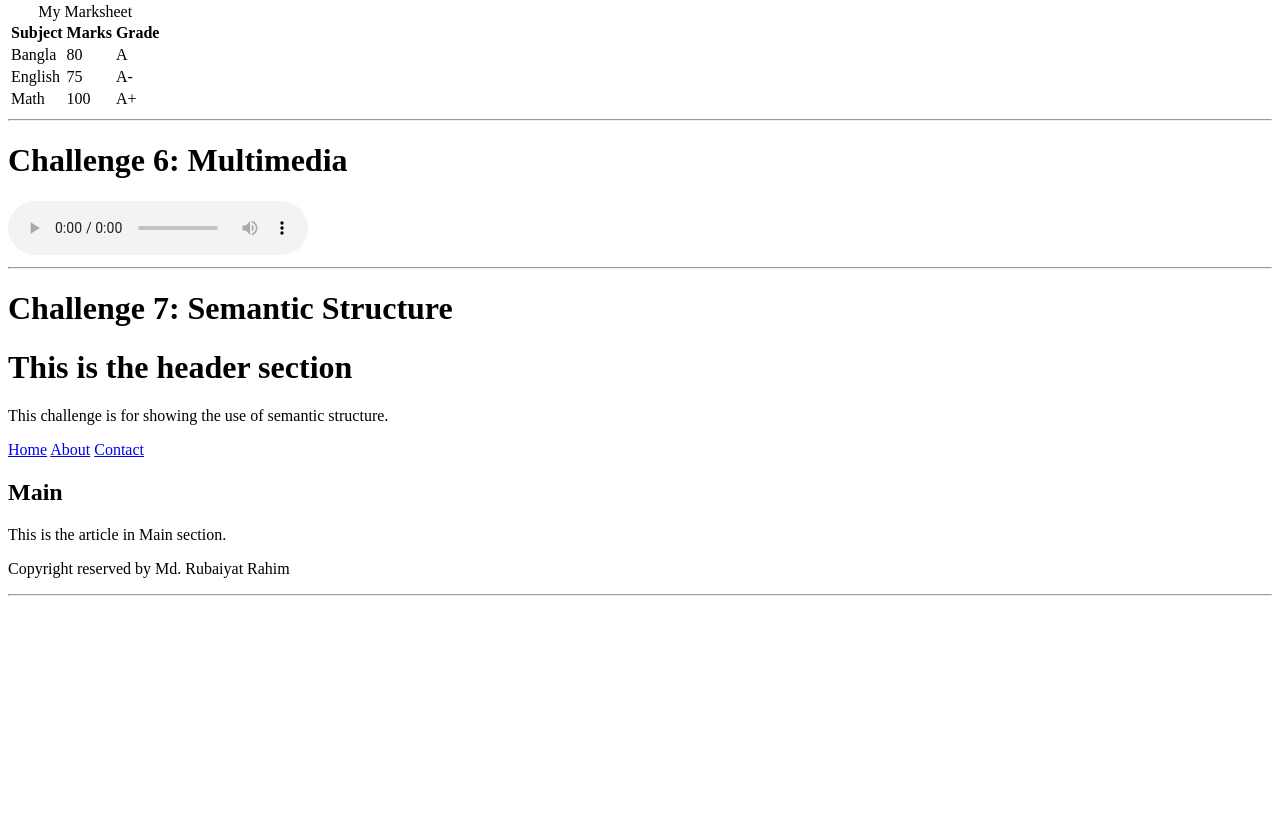
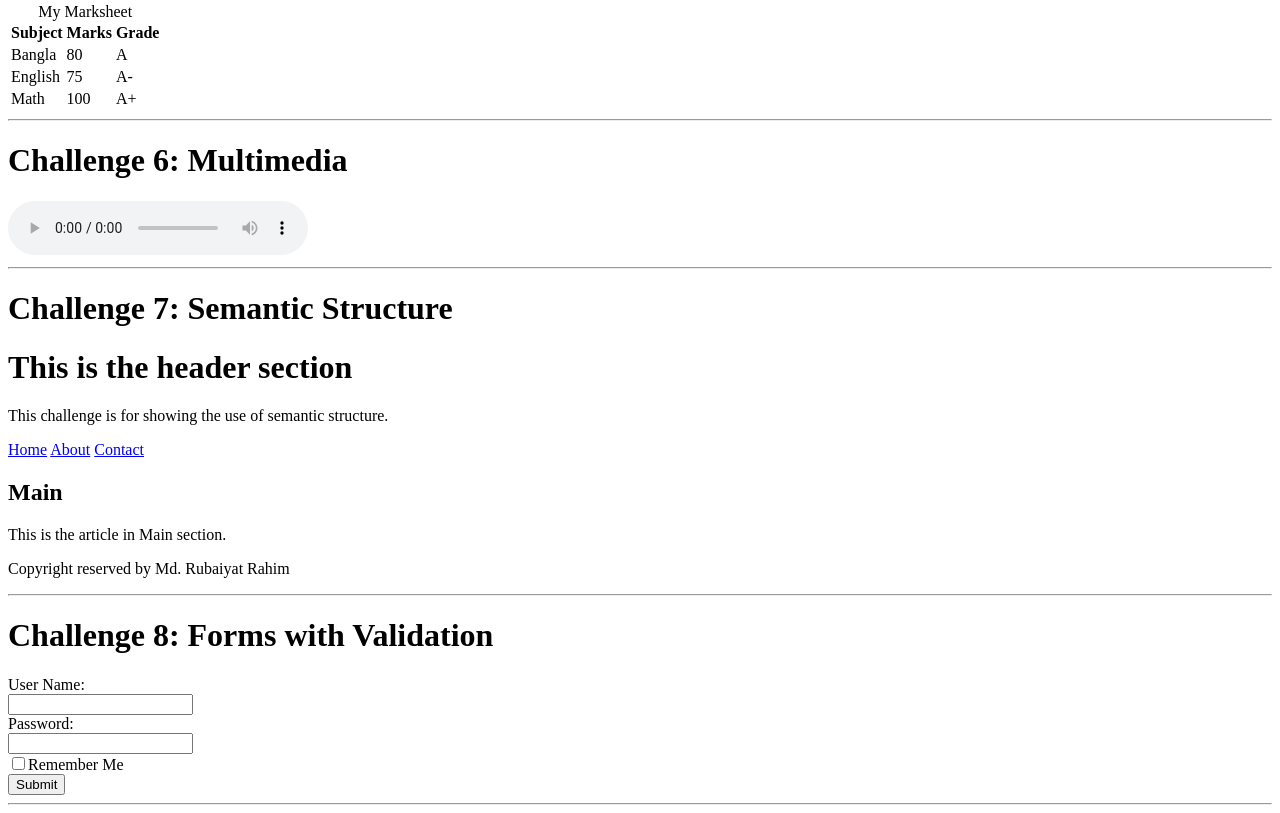
Before and after one commit to rubaiyatrahim/InteractiveCares-MERN, a plain HTML site: page Assignments/html assignment/index.html in a window 1280 px wide. Shown: the part 1277-2090 px from the top of the page. Before the commit the page ends 1881 px from the top, so only its background shows below. Drawn offline with Linux system fonts and the light colour scheme.

Commit message:
Challenge 8 completed.

```diff
--- a/Assignments/html assignment/index.html
+++ b/Assignments/html assignment/index.html
@@ -111,5 +111,16 @@
     </footer>
     <hr>
 
+    <h1>Challenge 8: Forms with Validation</h1>
+    <form>
+        <label for="uname">User Name:</label><br>
+        <input type="text" id="uname" name="uname" required><br>
+        <label for="pword">Password:</label><br>
+        <input type="password" id="pword" name="pword" required><br>
+        <input type="checkbox">Remember Me<br>
+        <input type="submit" value="Submit">
+    </form>
+    <hr>
+
 </body>
 </html>
```
